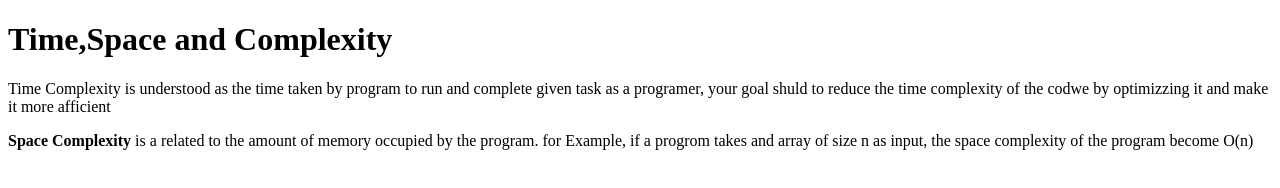
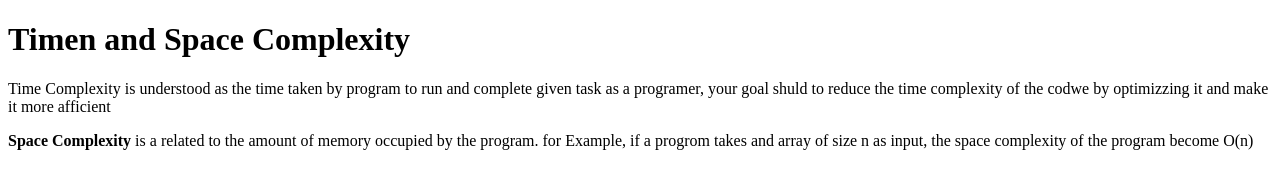
Before and after one commit to acciojob/time-and-space-complexity-Chetu-verma, a website: page main.html in a window 1280 px wide. Drawn offline with Linux system fonts and the light colour scheme.

Commit message:
created a submission

```diff
--- a/main.html
+++ b/main.html
@@ -7,7 +7,7 @@
 </head>
 
 <body>
-	<h1> Time,Space and Complexity</h1>
+	<h1> Timen and Space Complexity</h1>
 	<p>Time Complexity is understood as the time taken by program to run and complete given task as a programer, your goal shuld to reduce the time complexity of the codwe by optimizzing it and make it more afficient</p>
 	<p><b>Space Complexity</b> is a related to the amount of memory occupied by the program. for Example, if a progrom takes and array of size n as input, the space complexity of the program become O(n)</p>
 	<!-- the entire body must be written by student -->
```
